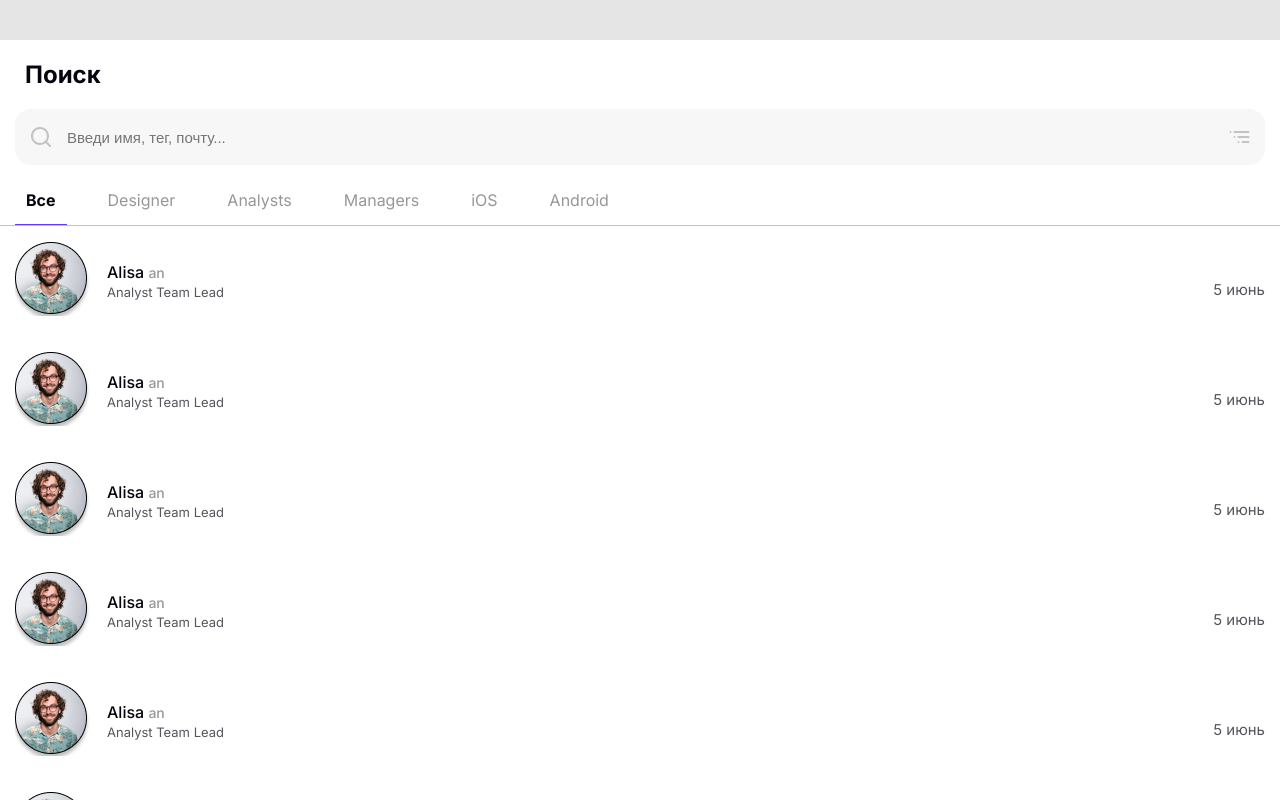
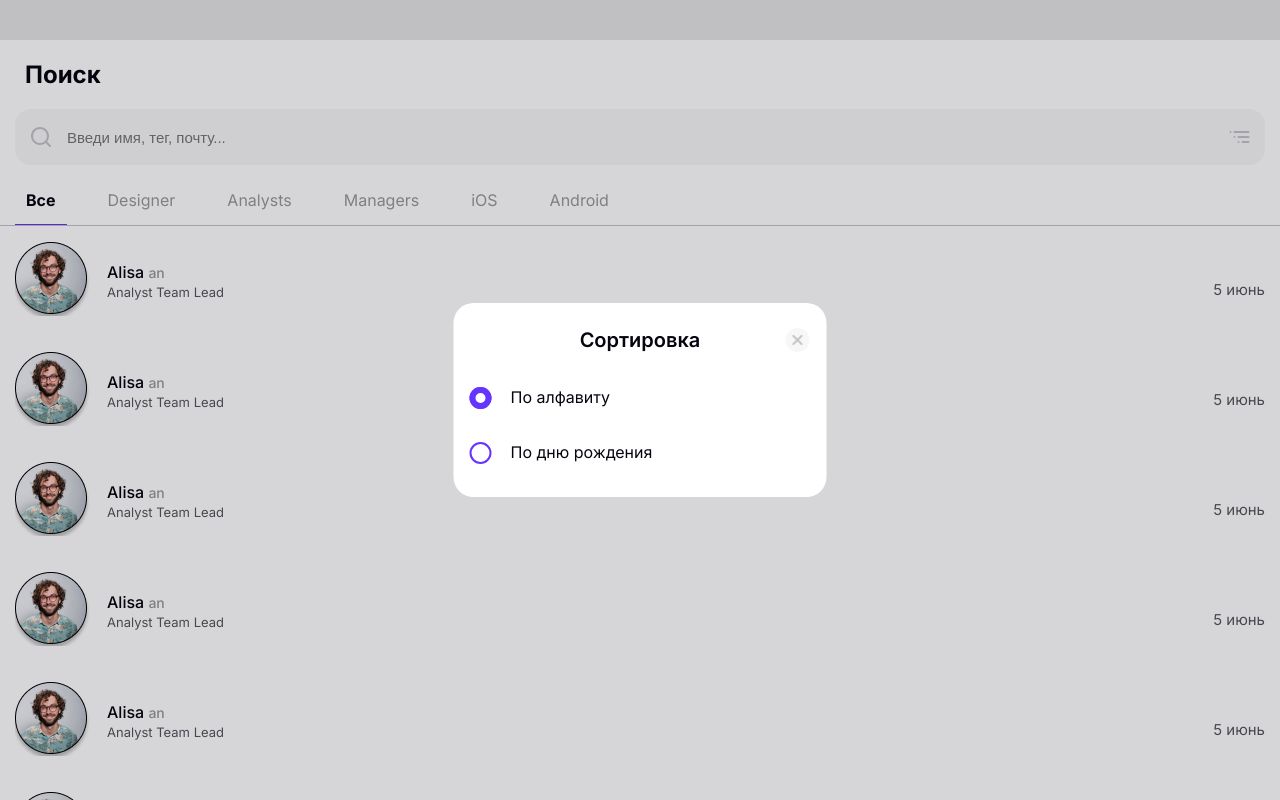
Before and after one commit to Megape4enka/react-code-app, a React (Create React App) app: page / in a window 1280 px wide. Both pictures are taken after a click on the icon 1239 px from the left and 137 px from the top of the page. Shown: the top 800 px of the page. Built offline with nearby package versions, Linux system fonts and the light colour scheme.

Commit message:
added sort-popup

```diff
--- a/src/components/Input.jsx
+++ b/src/components/Input.jsx
@@ -1,6 +1,13 @@
-import React from 'react'
+import React, {useState} from 'react'
+import Close from "../assets/img/close.png";
 
 const Input = () => {
+    const [modal, setModal] = useState(false)
+
+    const toggleModal = () => {
+        setModal(!modal)
+    }
+
     return (
         <div className='search'>
             <input
@@ -10,9 +17,29 @@ const Input = () => {
             <svg className='img-search' width="24" height="24" fill="none" xmlns="http://www.w3.org/2000/svg">
                 <path d="M21.71 20.29L18 16.61A9 9 0 1016.61 18l3.68 3.68a1 1 0 001.42 0 1 1 0 000-1.39zM11 18a7 7 0 110-14 7 7 0 010 14z" fill="#C3C3C6"/>
             </svg>
-            <svg className='img-list' width="24" height="24" fill="none" xmlns="http://www.w3.org/2000/svg">
+            <svg onClick={toggleModal} className='img-list' width="24" height="24" fill="none" xmlns="http://www.w3.org/2000/svg">
                 <path d="M3.5 6a1 1 0 100 2 1 1 0 000-2zm4 2h14a1 1 0 100-2h-14a1 1 0 000 2zm0 3a1 1 0 100 2 1 1 0 000-2zm4 5a1 1 0 100 2 1 1 0 000-2zm10-5h-10a1 1 0 000 2h10a1 1 0 000-2zm0 5h-6a1 1 0 000 2h6a1 1 0 000-2z" fill="#C3C3C6"/>
             </svg>
+
+            {modal && (
+                <div className='overlay' onClick={toggleModal}>
+                    <div className='sort-popup' onClick={e => e.stopPropagation()}>
+                        <div className='title'>
+                            <h3>Сортировка</h3>
+                            <img onClick={toggleModal} src={Close} alt="close"/>
+                        </div>
+                        <div className='label'>
+                            <input onChange={() => {}} type="radio" name='sort' id='alphabet' checked/>
+                            <label htmlFor="alphabet">По алфавиту</label>
+                        </div>
+
+                        <div className='label'>
+                            <input onChange={() => {}} type="radio" name='sort' id='birthday'/>
+                            <label htmlFor="birthday">По дню рождения</label>
+                        </div>
+                    </div>
+                </div>
+            )}
 
         </div>
     )
--- a/src/components/SortPopup/index.jsx
+++ /dev/null
@@ -1,26 +0,0 @@
-import React from 'react'
-import Close from '../../assets/img/close.png'
-
-const SortPopup = () => {
-    return (
-        <div className='overlay'>
-            <div className='sort-popup'>
-                <div className='title'>
-                    <h3>Сортировка</h3>
-                    <img src={Close} alt="close"/>
-                </div>
-                <div className='label'>
-                    <input type="radio" name='sort' id='al' value='alphabet' checked/>
-                    <label htmlFor="al">По алфавиту</label>
-                </div>
-
-                <div className='label'>
-                    <input type="radio" name='sort' id='bir' value='birthday'/>
-                    <label htmlFor="bir">По дню рождения</label>
-                </div>
-            </div>
-        </div>
-    )
-}
-
-export default SortPopup
--- a/src/pages/Home.jsx
+++ b/src/pages/Home.jsx
@@ -1,17 +1,16 @@
-import React from 'react'
+import React, {useState} from 'react'
 import Input from "../components/Input"
 import Categories from "../components/Categories"
 import CartItem from '../components/CartBlock'
-import SortPopup from "../components/SortPopup";
 
 const Home = () => {
+
     return (
         <div className='home'>
             <h1>Поиск</h1>
             <Input />
             <Categories />
             <CartItem />
-            {/*<SortPopup />*/}
         </div>
     )
 }
--- a/src/styles/components/_sort-popup.scss
+++ b/src/styles/components/_sort-popup.scss
@@ -6,7 +6,7 @@
   width: 100%;
   height: 100%;
   background-color: rgba(5, 5, 16, 0.16);
-  transition: .3s linear;
+  transition: all .3s linear;
 }
 
 .sort-popup {
```
